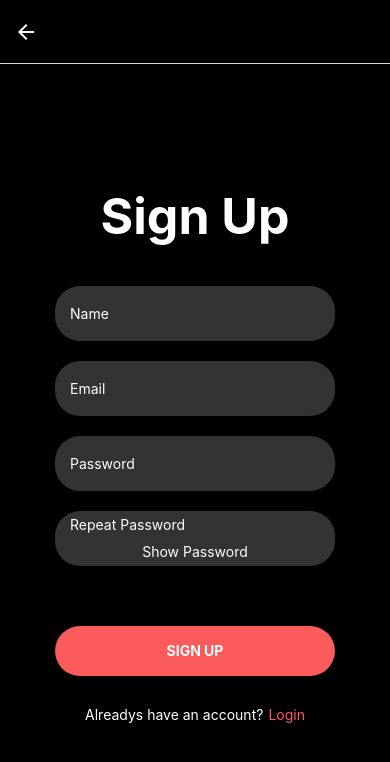
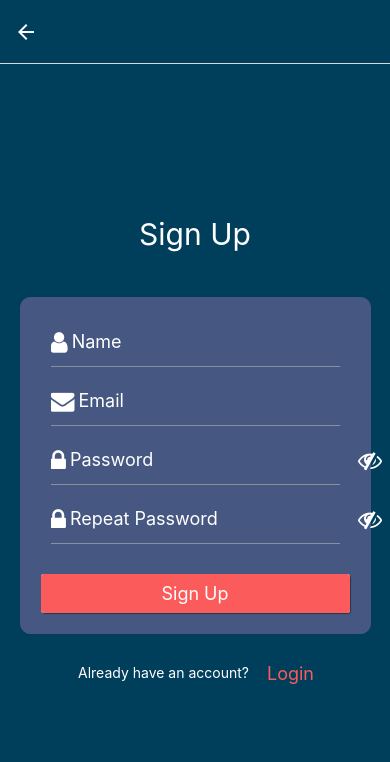
Before and after one commit to abdelrahman567/E_Commerce_App, a React Native app: screen /Signup in a window 390 px wide. Shown: the top 762 px of the page. Built offline with nearby package versions, Linux system fonts and the light colour scheme.

Commit message:
elements

```diff
--- a/App.tsx
+++ b/App.tsx
@@ -19,10 +19,10 @@ const Stack = createStackNavigator();
 function AuthStack({ setIsAuthenticated }: { setIsAuthenticated: (value: boolean) => void }) {
   return (
     <>
-      <StatusBar backgroundColor="#000000" barStyle="light-content" />
+      <StatusBar backgroundColor="#003f5c" barStyle="light-content" />
       <Stack.Navigator
         screenOptions={{
-          headerStyle: { backgroundColor: 'black', shadowColor: 'transparent' },
+          headerStyle: { backgroundColor: '#003f5c', shadowColor: 'transparent' },
           headerTintColor: '#fff',
           headerTitle: "",
         }}
--- a/Src/Screens/Login&register/ForgetPassword.tsx
+++ b/Src/Screens/Login&register/ForgetPassword.tsx
@@ -1,9 +1,20 @@
 import React from 'react';
-import { View, Text, TextInput, TouchableOpacity, Alert } from 'react-native';
+import { View, Alert } from 'react-native';
 import { Formik } from 'formik';
 import * as Yup from 'yup';
 import AsyncStorage from '@react-native-async-storage/async-storage';
-import styles from './styles';
+import { Input, Button, Text, Card, ThemeProvider } from 'react-native-elements';
+import {styles2} from './styles';
+
+const theme = {
+  Button: {
+    raised: true,
+  },
+  colors: {
+    primary: '#fb5b5a',
+    secondary: '#ffffff',
+  },
+};
 
 const ForgetSchema = Yup.object().shape({
   email: Yup.string().email('Invalid email').required('Enter your email.'),
@@ -30,41 +41,39 @@ const ForgetPassword = () => {
   };
 
   return (
+    <ThemeProvider theme={theme}>
       <Formik
         initialValues={{ email: '' }}
         validationSchema={ForgetSchema}
         onSubmit={handleSubmit}
       >
         {({ values, handleChange, handleSubmit, setFieldTouched, errors, isValid, touched }) => (
-        <View style={styles.container}>
-          <Text style={styles.logo}>Forget Password</Text>
-          <View style={styles.inputView}>
-            <TextInput
-              style={styles.inputText}
+          <View style={styles2.container2}>
+            <Text style={styles2.logo2}>Forget Password</Text>
+
+            <Card containerStyle={styles2.card2}>
+              <Input
                 placeholder="Email"
-              placeholderTextColor="#ffffff"
+                leftIcon={{ type: 'font-awesome', name: 'envelope', color: theme.colors.secondary }}
+                placeholderTextColor={theme.colors.secondary}
+                inputStyle={{ color: theme.colors.secondary }}
                 value={values.email}
                 onChangeText={handleChange('email')}
                 onBlur={() => setFieldTouched('email')}
+                errorMessage={touched.email && errors.email ? errors.email : undefined}
               />
-            {touched.email && errors.email && (
-              <Text style={styles.errorText}>{errors.email}</Text>
-            )}
-          </View>
-
-          <TouchableOpacity
+              <Button
+                title="Submit"
                 disabled={!isValid}
-            style={[
-              styles.signUpBtn,
-              { backgroundColor: isValid ? '#fb5b5a' : 'grey' },
-            ]}
+                buttonStyle={styles2.loginButton2}
+                containerStyle={{ marginTop: 20 }}
                 onPress={handleSubmit}
-          >
-            <Text style={styles.signUpText}>Submit</Text>
-          </TouchableOpacity>
+              />
+            </Card>
           </View>
         )}
       </Formik>
+    </ThemeProvider>
   );
 };
 
--- a/Src/Screens/Login&register/Login.tsx
+++ b/Src/Screens/Login&register/Login.tsx
@@ -1,14 +1,25 @@
 import React, { useState } from 'react';
-import { Text, TextInput, TouchableOpacity, View, Alert } from 'react-native';
+import { View, Alert, StyleSheet } from 'react-native';
 import { NavigationProp } from '@react-navigation/native';
-import styles from './styles';
+import { Input, Button, Text, Icon, Card, ThemeProvider } from 'react-native-elements';
 import { Formik } from 'formik';
 import * as Yup from 'yup';
 import AsyncStorage from '@react-native-async-storage/async-storage';
+import { styles2 } from './styles';
 
 type LoginProps = {
   navigation: NavigationProp<any>;
   setIsAuthenticated: (value: boolean) => void;
+};
+
+const theme = {
+  Button: {
+    raised: true,
+  },
+  colors: {
+    primary: '#fb5b5a',
+    secondary: '#ffffff',
+  },
 };
 
 const LoginSchema = Yup.object().shape({
@@ -34,7 +45,7 @@ const Login = ({ navigation, setIsAuthenticated }: LoginProps) => {
         if (formData.email === initialValues.email && formData.password === initialValues.Password) {
           Alert.alert('Success', 'Login successful!');
           await AsyncStorage.setItem('isAuthenticated', 'true');
-          setIsAuthenticated(true); // Update authentication state
+          setIsAuthenticated(true); // auths state
         } else {
           Alert.alert('Error', 'Invalid email or password.');
         }
@@ -48,6 +59,7 @@ const Login = ({ navigation, setIsAuthenticated }: LoginProps) => {
   };
 
   return (
+    <ThemeProvider theme={theme}>
       <Formik
         initialValues={{
           email: '',
@@ -57,57 +69,69 @@ const Login = ({ navigation, setIsAuthenticated }: LoginProps) => {
         onSubmit={handleLogin}
       >
         {({ values, handleChange, setFieldTouched, errors, isValid, touched, handleSubmit }) => (
-        <View style={styles.container}>
-          <Text style={styles.logo}>Login</Text>
-          <TextInput
-            style={styles.input}
+          <View style={styles2.container2}>
+            <Text style={styles2.logo2}>Login</Text>
+
+            <Card containerStyle={styles2.card2}>
+              <Input
                 placeholder="Email"
-            placeholderTextColor="#ffffff"
+                leftIcon={{ type: 'font-awesome', name: 'envelope', color: theme.colors.secondary }}
+                placeholderTextColor={theme.colors.secondary}
+                inputStyle={{ color: theme.colors.secondary }}
                 value={values.email}
                 onChangeText={handleChange('email')}
                 onBlur={() => setFieldTouched('email')}
+                errorMessage={touched.email && errors.email ? errors.email : undefined}
               />
-          {touched.email && errors.email && <Text style={styles.errorText}>{errors.email}</Text>}
 
-          <TextInput
-            style={styles.input}
+              <Input
                 placeholder="Password"
-            placeholderTextColor="#ffffff"
+                leftIcon={{ type: 'font-awesome', name: 'lock', color: theme.colors.secondary }}
+                placeholderTextColor={theme.colors.secondary}
+                inputStyle={{ color: theme.colors.secondary }}
                 secureTextEntry={secureTextEntry}
+                rightIcon={
+                  <Icon
+                    type="font-awesome"
+                    name={secureTextEntry ? 'eye-slash' : 'eye'}
+                    color={theme.colors.secondary}
+                    onPress={toggleSecureEntry}
+                  />
+                }
                 value={values.Password}
                 onChangeText={handleChange('Password')}
                 onBlur={() => setFieldTouched('Password')}
+                errorMessage={touched.Password && errors.Password ? errors.Password : undefined}
               />
-          {touched.Password && errors.Password && <Text style={styles.errorText}>{errors.Password}</Text>}
 
-          <TouchableOpacity onPress={toggleSecureEntry}>
-            <Text style={{ textAlign: 'center', color: 'white', marginBottom: 20 }}>
-              {secureTextEntry ? 'Show Password' : 'Hide Password'}
-            </Text>
-          </TouchableOpacity>
+              <Button
+                title="Login"
+                disabled={!isValid}
+                buttonStyle={styles2.loginButton2}
+                containerStyle={{ marginTop: 20 }}
+                onPress={(handleSubmit as any)}
+              />
 
-          <TouchableOpacity
-            disabled={!isValid}
-            style={[styles.button, { backgroundColor: isValid ? '#fb5b5a' : 'grey' }]}
-            onPress={(handleSubmit as any)}
-          >
-            <Text style={styles.buttonText}>Login</Text>
-          </TouchableOpacity>
-
-          <Text onPress={() => navigation.navigate('ForgetPassword')} style={styles.forgotPassword}>
+              <Text onPress={() => navigation.navigate('ForgetPassword')} style={styles2.forgotPassword2}>
                 Forgot Password?
               </Text>
+            </Card>
 
-          <View style={styles.signupContainer}>
-            <Text style={styles.signupText}>Don't have an account?</Text>
-            <TouchableOpacity onPress={() => navigation.navigate('Signup')}>
-              <Text style={styles.signupButton}>Sign Up</Text>
-            </TouchableOpacity>
+            <View style={styles2.signupContainer2}>
+              <Text style={styles2.signupText2}>Don't have an account?</Text>
+              <Button
+                type="clear"
+                title="Sign Up"
+                titleStyle={{ color: theme.colors.primary }}
+                onPress={() => navigation.navigate('Signup')}
+              />
             </View>
           </View>
         )}
       </Formik>
+    </ThemeProvider>
   );
 };
 
+
 export default Login;
--- a/Src/Screens/Login&register/Signup.tsx
+++ b/Src/Screens/Login&register/Signup.tsx
@@ -1,10 +1,21 @@
 import React, { useState } from 'react';
-import { View, Text, TextInput, TouchableOpacity, Alert } from 'react-native';
-import styles from './styles';
+import { View, Alert, StyleSheet } from 'react-native';
+import { Input, Button, Text, Icon, Card, ThemeProvider } from 'react-native-elements';
 import { Formik } from 'formik';
 import * as Yup from 'yup';
 import AsyncStorage from '@react-native-async-storage/async-storage';
 import { NavigationProp } from '@react-navigation/native';
+import { styles2 } from './styles';
+
+const theme = {
+  Button: {
+    raised: true,
+  },
+  colors: {
+    primary: '#fb5b5a',
+    secondary: '#ffffff',
+  },
+};
 
 const SignupSchema = Yup.object().shape({
   name: Yup.string()
@@ -23,7 +34,7 @@ const SignupSchema = Yup.object().shape({
 });
 
 const SignUpScreen = ({ navigation }: { navigation: NavigationProp<any> }) => {
-  const [secureTextEntry, setSecureTextEntry] = useState(true); // State to manage password visibility
+  const [secureTextEntry, setSecureTextEntry] = useState(true);
 
   const toggleSecureEntry = () => {
     setSecureTextEntry(!secureTextEntry);
@@ -34,8 +45,6 @@ const SignUpScreen = ({ navigation }: { navigation: NavigationProp<any> }) => {
       const jsonData = JSON.stringify(formData);
       await AsyncStorage.setItem('signup_data', jsonData);
       Alert.alert('Success', 'Signed up successfully!');
-
-
     } catch (error) {
       console.error('Error saving form data:', error);
       Alert.alert('Error', 'Failed to save form data.');
@@ -43,6 +52,7 @@ const SignUpScreen = ({ navigation }: { navigation: NavigationProp<any> }) => {
   };
 
   return (
+    <ThemeProvider theme={theme}>
       <Formik
         initialValues={{
           name: '',
@@ -57,83 +67,94 @@ const SignUpScreen = ({ navigation }: { navigation: NavigationProp<any> }) => {
         }}
       >
         {({ values, errors, touched, handleChange, setFieldTouched, isValid, handleSubmit }) => (
-        <View style={styles.container}>
-          <Text style={styles.logo}>Sign Up</Text>
-          <View style={styles.inputView}>
-            <TextInput
-              style={styles.inputText}
+          <View style={styles2.container2}>
+            <Text style={styles2.logo2}>Sign Up</Text>
+
+            <Card containerStyle={styles2.card2}>
+              <Input
                 placeholder="Name"
-              placeholderTextColor="#ffffff"
+                leftIcon={{ type: 'font-awesome', name: 'user', color: theme.colors.secondary }}
+                placeholderTextColor={theme.colors.secondary}
+                inputStyle={{ color: theme.colors.secondary }}
                 value={values.name}
                 onChangeText={handleChange('name')}
                 onBlur={() => setFieldTouched('name')}
+                errorMessage={touched.name && errors.name ? errors.name : undefined}
               />
-            {touched.name && errors.name && <Text style={styles.errorText}>{errors.name}</Text>}
-          </View>
-          <View style={styles.inputView}>
-            <TextInput
-              style={styles.inputText}
+
+              <Input
                 placeholder="Email"
-              placeholderTextColor="#ffffff"
+                leftIcon={{ type: 'font-awesome', name: 'envelope', color: theme.colors.secondary }}
+                placeholderTextColor={theme.colors.secondary}
+                inputStyle={{ color: theme.colors.secondary }}
                 value={values.email}
                 onChangeText={handleChange('email')}
                 onBlur={() => setFieldTouched('email')}
+                errorMessage={touched.email && errors.email ? errors.email : undefined}
               />
-            {touched.email && errors.email && <Text style={styles.errorText}>{errors.email}</Text>}
-          </View>
-          <View style={styles.inputView}>
-            <TextInput
-              style={styles.inputText}
+
+              <Input
                 placeholder="Password"
-              placeholderTextColor="#ffffff"
-              secureTextEntry={secureTextEntry} // Toggle secure text entry based on state
+                leftIcon={{ type: 'font-awesome', name: 'lock', color: theme.colors.secondary }}
+                placeholderTextColor={theme.colors.secondary}
+                inputStyle={{ color: theme.colors.secondary }}
+                secureTextEntry={secureTextEntry}
+                rightIcon={
+                  <Icon
+                    type="font-awesome"
+                    name={secureTextEntry ? 'eye-slash' : 'eye'}
+                    color={theme.colors.secondary}
+                    onPress={toggleSecureEntry}
+                  />
+                }
                 value={values.password}
                 onChangeText={handleChange('password')}
                 onBlur={() => setFieldTouched('password')}
+                errorMessage={touched.password && errors.password ? errors.password : undefined}
               />
-            {touched.password && errors.password && <Text style={styles.errorText}>{errors.password}</Text>}
-          </View>
-          <View style={styles.inputView}>
-            <TextInput
-              style={styles.inputText}
+
+              <Input
                 placeholder="Repeat Password"
-              placeholderTextColor="#ffffff"
-              secureTextEntry={secureTextEntry} // Toggle secure text entry based on state
+                leftIcon={{ type: 'font-awesome', name: 'lock', color: theme.colors.secondary }}
+                placeholderTextColor={theme.colors.secondary}
+                inputStyle={{ color: theme.colors.secondary }}
+                secureTextEntry={secureTextEntry}
+                rightIcon={
+                  <Icon
+                    type="font-awesome"
+                    name={secureTextEntry ? 'eye-slash' : 'eye'}
+                    color={theme.colors.secondary}
+                    onPress={toggleSecureEntry}
+                  />
+                }
                 value={values.repeatPassword}
                 onChangeText={handleChange('repeatPassword')}
                 onBlur={() => setFieldTouched('repeatPassword')}
+                errorMessage={touched.repeatPassword && errors.repeatPassword ? errors.repeatPassword : undefined}
               />
-            {touched.repeatPassword && errors.repeatPassword && (
-              <Text style={styles.errorText}>{errors.repeatPassword}</Text>
-            )}
-            <View>
-              <TouchableOpacity onPress={toggleSecureEntry}>
-                <Text style={{ textAlign: 'center', color: 'white', marginBottom: 0, marginTop: 10 }}>
-                  {secureTextEntry ? 'Show Password' : 'Hide Password'}
-                </Text>
-              </TouchableOpacity>
+
+              <Button
+                title="Sign Up"
+                disabled={!isValid}
+                buttonStyle={styles2.loginButton2}
+                containerStyle={{ marginTop: 20 }}
+                onPress={(handleSubmit as any)}
+              />
+            </Card>
+
+            <View style={styles2.signupContainer2}>
+              <Text style={styles2.signupText2}>Already have an account?</Text>
+              <Button
+                type="clear"
+                title="Login"
+                titleStyle={{ color: theme.colors.primary }}
+                onPress={() => navigation.navigate('Login')}
+              />
             </View>
           </View>
-          <TouchableOpacity
-            disabled={!isValid}
-            style={[
-              styles.signUpBtn,
-              { backgroundColor: isValid ? '#fb5b5a' : 'grey' },
-            ]}
-            onPress={(handleSubmit as any)}
-          >
-            <Text style={styles.signUpText}>SIGN UP</Text>
-          </TouchableOpacity>
-          <View style={styles.signupContainer}>
-            <Text style={styles.signupText}>Alreadys have an account?</Text>
-            <TouchableOpacity onPress={() => navigation.navigate('Login')}>
-              <Text style={styles.signupButton}>Login</Text>
-            </TouchableOpacity>
-          </View>
-        </View>
-
         )}
       </Formik>
+    </ThemeProvider>
   );
 };
 
--- a/Src/Screens/Login&register/styles.tsx
+++ b/Src/Screens/Login&register/styles.tsx
@@ -395,10 +395,52 @@ profilePhoto: {
   marginBottom: 20,
 },
 
+
+
+////elements
+
 });
 
 
 
 
+export const styles2 = StyleSheet.create({
+  container2: {
+    flex: 1,
+    justifyContent: 'center',
+    alignItems: 'center',
+    backgroundColor: '#003f5c',
+  },
+  logo2: {
+    fontSize: 30,
+    color: '#ffffff',
+    marginBottom: 30,
+  },
+  card2: {
+    width: '90%',
+    padding: 20,
+    backgroundColor: '#465881',
+    borderRadius: 10,
+    borderColor: '#465881',
+  },
+  loginButton2: {
+    backgroundColor: '#fb5b5a',
+  },
+  forgotPassword2: {
+    color: '#ffffff',
+    marginTop: 15,
+    textAlign: 'center',
+  },
+  signupContainer2: {
+    flexDirection: 'row',
+    marginTop: 20,
+  },
+  signupText2: {
+    color: '#ffffff',
+    margin: 10,
+
+  },
+});
+
 
 export default styles;
--- a/package.json
+++ b/package.json
@@ -17,12 +17,15 @@
     "@react-navigation/native": "^6.1.17",
     "@react-navigation/native-stack": "^6.9.26",
     "@react-navigation/stack": "^6.3.29",
+    "@rneui/base": "^4.0.0-rc.7",
+    "@rneui/themed": "^4.0.0-rc.8",
     "axios": "^1.7.2",
     "express": "^4.19.2",
     "formik": "^2.4.6",
     "nodemon": "^3.1.4",
     "react": "18.2.0",
     "react-native": "0.74.2",
+    "react-native-elements": "^3.4.3",
     "react-native-fs": "^2.20.0",
     "react-native-gesture-handler": "^2.17.1",
     "react-native-image-picker": "^7.1.2",
```
Also changed, not shown: 4 other files (tests, documents, lock files or other folders). Lines whose indentation alone changed are shown as unchanged.
